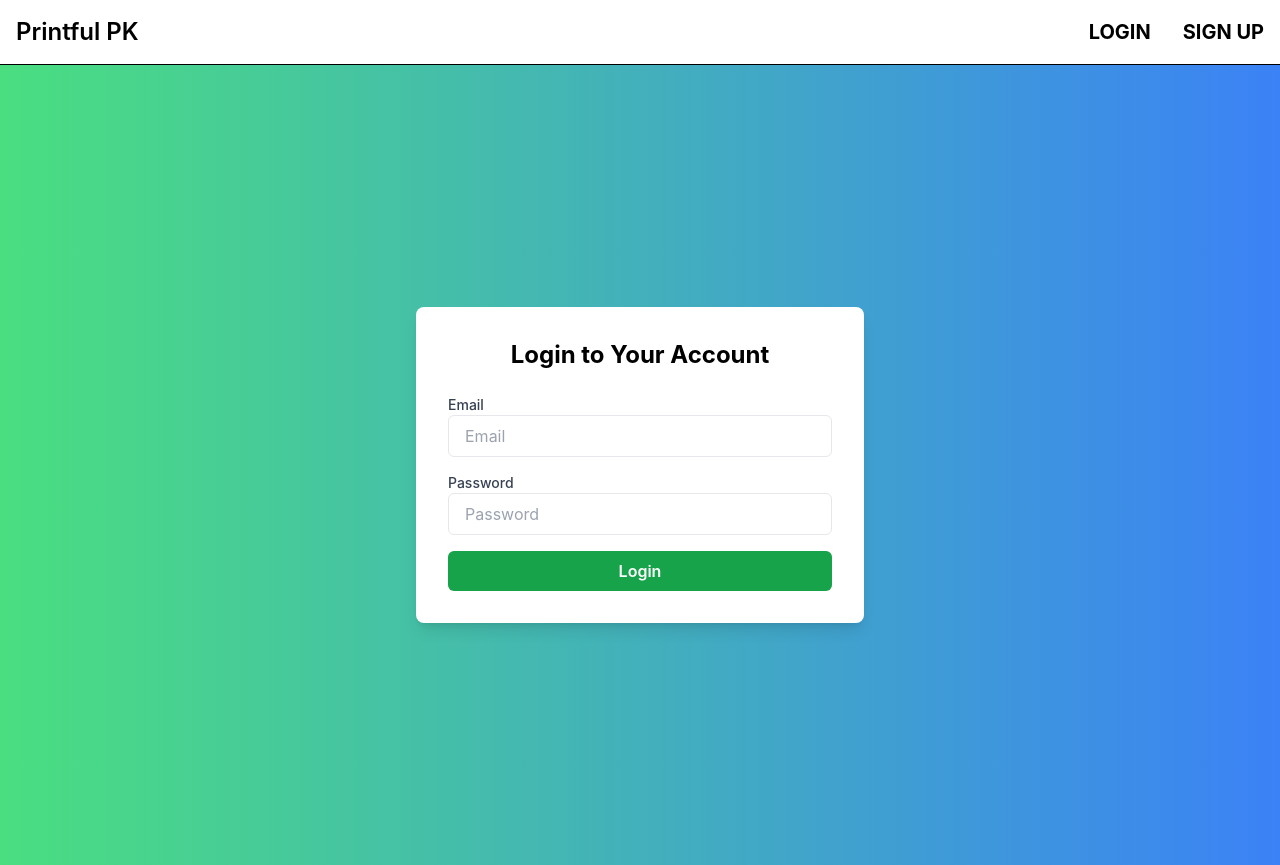
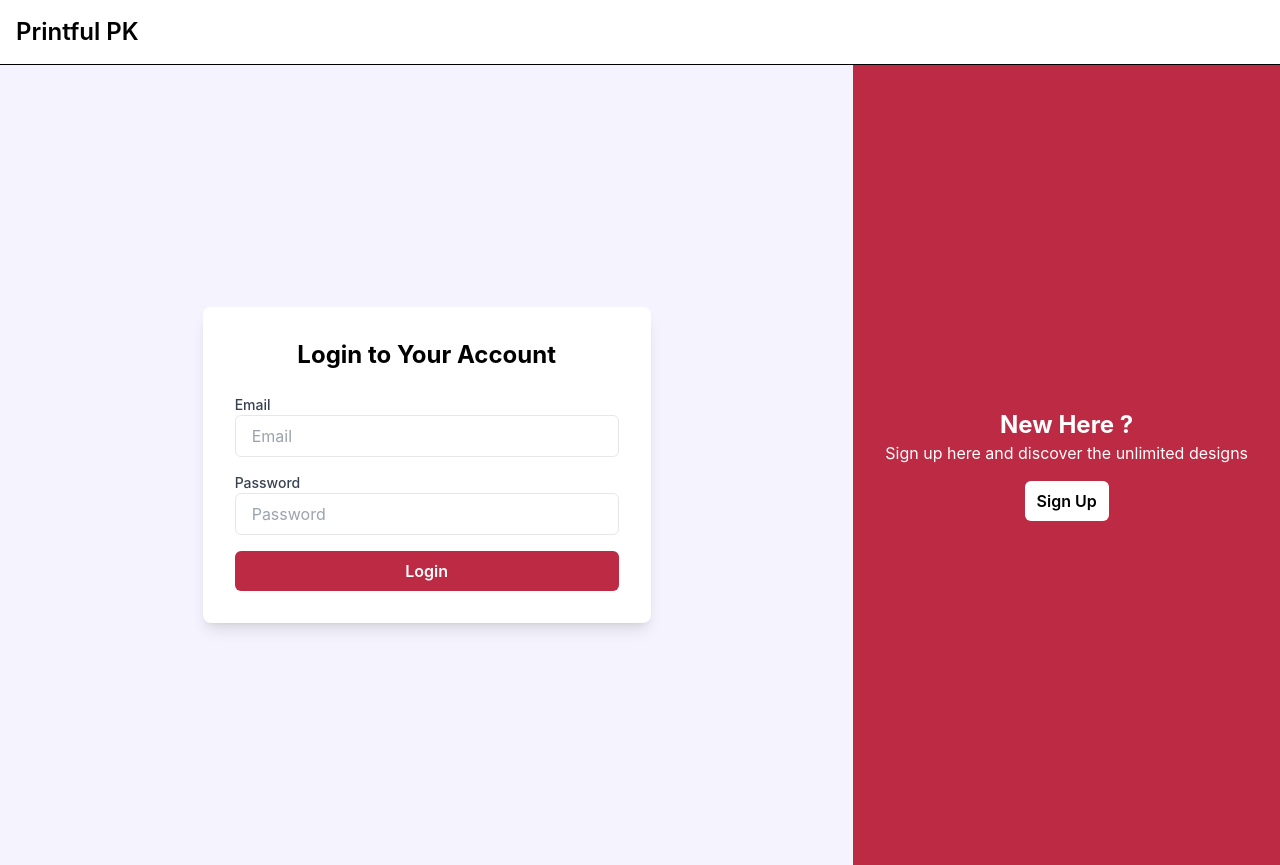
Before and after one commit to sarfrazkhan18/AI-commerce-User, a React (Create React App) app: page /login in a window 1280 px wide. Built offline with nearby package versions, Linux system fonts and the light colour scheme.

Commit message:
login adjusted successfully

```diff
--- a/src/App.js
+++ b/src/App.js
@@ -5,6 +5,7 @@ import Login from './Pages/Login/Login';
 import Home from './Pages/Home/Home';
 import Cart from './Pages/Cart/Cart';
 import ContactUs from './Pages/ContactUs/ContactUs';
+import LoginHere from './Pages/LoginHere/LoginHere';
 
 function App() {
 
@@ -12,10 +13,12 @@ function App() {
     <BrowserRouter>
       <Routes>
         <Route path='/signup' element={<SignUp />} />
-        <Route path='/login' element={<Login />} />
-        <Route path='/' element={<Home />} />
+        {/* <Route path='/login' element={<Login />} /> */}
+        {/* <Route path='/' element={<Home />} /> */}
         <Route path='/cart' element={<Cart />} />
         <Route path='/contact' element={<ContactUs />} />
+        <Route path='/' element={<Home />} />
+        <Route path='/login' element={<LoginHere />} />
       </Routes>
     </BrowserRouter>
   );
--- a/src/Components/Navbar/Navbar.jsx
+++ b/src/Components/Navbar/Navbar.jsx
@@ -101,7 +101,7 @@ const Navbar = () => {
                         </>
                     ) : (
                         <>
-                            <li className="border-t max-sm:border-none lg:border-none relative">
+                            {/* <li className="border-t max-sm:border-none lg:border-none relative">
                                 <Link to="/login" className={navItemClasses('/signup')} onClick={handleLinkClick}>
                                     Login
                                 </Link>
@@ -112,7 +112,7 @@ const Navbar = () => {
                                     Sign Up
                                 </Link>
                                 <span className="underline"></span>
-                            </li>
+                            </li> */}
                         </>
                     )}
                 </ul>
--- a/src/Pages/Login/Login.jsx
+++ b/src/Pages/Login/Login.jsx
@@ -52,8 +52,10 @@ const Login = () => {
 
     return (
         <>
-            <Navbar />
-            <div className="flex justify-center items-center min-h-screen bg-gradient-to-r from-green-400 to-blue-500">
+            {/* <Navbar /> */}
+
+            <div className="flex justify-center items-center min-h-screen bg-[#F5F4FE]">
+                {/* <h1 className=' text-xl font-black'> Welcome to PK printful </h1> */}
                 <div className="bg-white p-8 rounded-lg shadow-lg w-full max-w-md">
                     <h2 className="text-2xl font-bold mb-6 text-center">Login to Your Account</h2>
                     <form className="space-y-4" onSubmit={handleSubmit}>
@@ -83,7 +85,7 @@ const Login = () => {
                             />
                             {errors.password && <p className="text-xs text-red-500 mt-1">{errors.password}</p>}
                         </div>
-                        <button type="submit" className="w-full py-2 px-4 bg-green-600 text-white font-semibold rounded-md hover:bg-green-700 focus:outline-none focus:ring-2 focus:ring-indigo-400">Login</button>
+                        <button type="submit" className="w-full py-2 px-4 bg-[#BC2B43] text-white font-semibold rounded-md hover:bg-green-700 focus:outline-none focus:ring-2 focus:ring-indigo-400">Login</button>
                         {errors.general && <p className="text-xs text-red-500 mt-1">{errors.general}</p>}
                     </form>
                 </div>
--- /dev/null
+++ b/src/Pages/LoginHere/LoginHere.jsx
@@ -0,0 +1,32 @@
+import React from 'react'
+import Login from '../Login/Login'
+import Navbar from '../../Components/Navbar/Navbar'
+import { useNavigate } from 'react-router-dom'
+
+const LoginHere = () => {
+    const navigate = useNavigate()
+    return (
+        <div>
+            <Navbar />
+            <div className=' grid grid-cols-3 h-screen'>
+                <div className=' grid col-span-2 bg-white'>
+                    <Login />
+                </div>
+                <div className='grid col-span-1 bg-[#bc2b43] h-screen place-items-center'>
+                    <div className='flex flex-col items-center text-center'>
+                        <h1 className=' text-2xl text-white font-bold'> New Here ?</h1>
+
+                        <h1 className=' text-xm text-white '> Sign up here and discover the unlimited designs</h1>
+                        <button type="submit" className=" py-2 px-3 bg-white text-black font-semibold rounded-md mt-4 hover:opacity-90 focus:outline-none focus:ring-2 focus:ring-indigo-400"
+                            onClick={() => navigate('/signup')}
+                        >Sign Up</button>
+                    </div>
+                </div>
+
+            </div>
+
+        </div>
+    )
+}
+
+export default LoginHere
--- a/src/Pages/SignUp/SignUp.jsx
+++ b/src/Pages/SignUp/SignUp.jsx
@@ -41,6 +41,7 @@ const Signup = () => {
                 navigate('/login');
             }
         } catch (error) {
+            console.log(error.response)
             if (error.response && error.response.data.errors) {
                 const backendErrors = {};
                 error.response.data.errors.forEach(err => {
@@ -76,7 +77,7 @@ const Signup = () => {
     return (
         <>
             <Navbar />
-            <div className="flex justify-center items-center min-h-screen bg-gradient-to-r from-green-400 to-blue-500">
+            <div className="flex justify-center items-center min-h-screen bg-[#F5F4FE]">
                 <div className="bg-white p-8 rounded-lg shadow-lg w-full max-w-md">
                     <h2 className="text-2xl font-bold mb-6 text-center">Create an Account</h2>
                     <form className="space-y-4" onSubmit={handleSubmit}>
@@ -132,7 +133,7 @@ const Signup = () => {
                             />
                             {errors.confirmPassword && <p className="text-xs text-red-500 mt-1">{errors.confirmPassword}</p>}
                         </div>
-                        <button type="submit" className="w-full py-2 px-4 bg-green-600 text-white font-semibold rounded-md hover:bg-green-700 focus:outline-none focus:ring-2 focus:ring-indigo-400">Sign Up</button>
+                        <button type="submit" className="w-full py-2 px-4 bg-[#BC2B43] text-white font-semibold rounded-md hover:bg-green-700 focus:outline-none focus:ring-2 focus:ring-indigo-400">Sign Up</button>
                         {errors.general && <p className="text-xs text-red-500 mt-1">{errors.general}</p>}
                     </form>
                 </div>
--- a/src/axios.js
+++ b/src/axios.js
@@ -2,7 +2,8 @@ import axios from 'axios';
 import Cookies from 'js-cookie';
 
 const axiosInstance = axios.create({
-    baseURL: 'https://ai-commerce-backend-1-sarfrazkhan18.replit.app',
+    baseURL: 'http://192.168.0.104:5000',
+    // baseURL: 'https://ai-commerce-backend-1-sarfrazkhan18.replit.app',
     // baseURL: 'https://d1d4ba12-e4cf-4ff1-8293-b022fdc6b36b-00-1n9hfpf0bvkns.spock.replit.dev',
 
     withCredentials: true,
```
